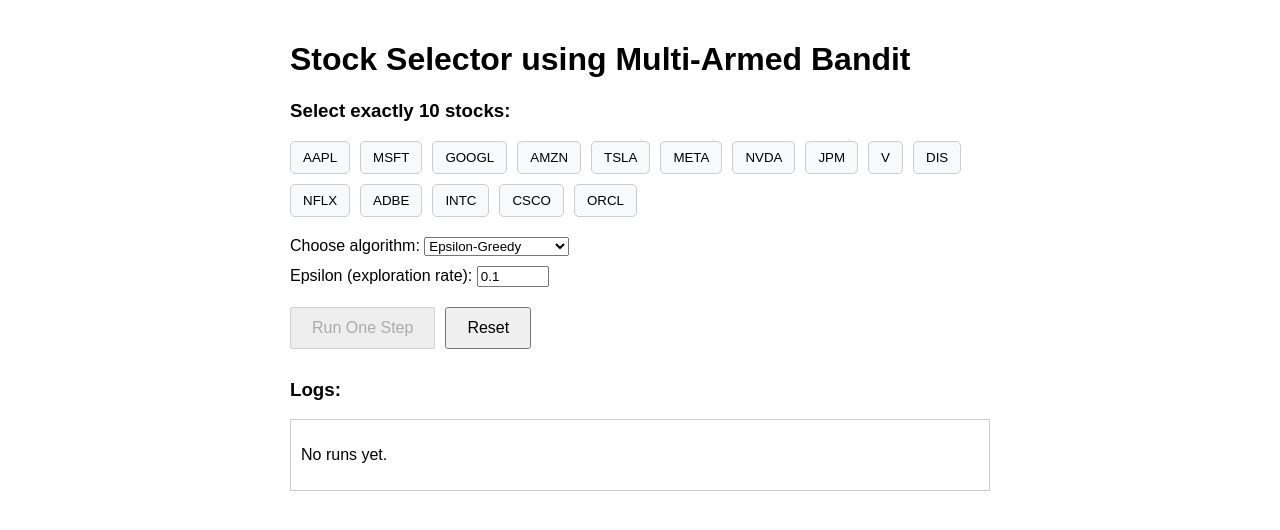
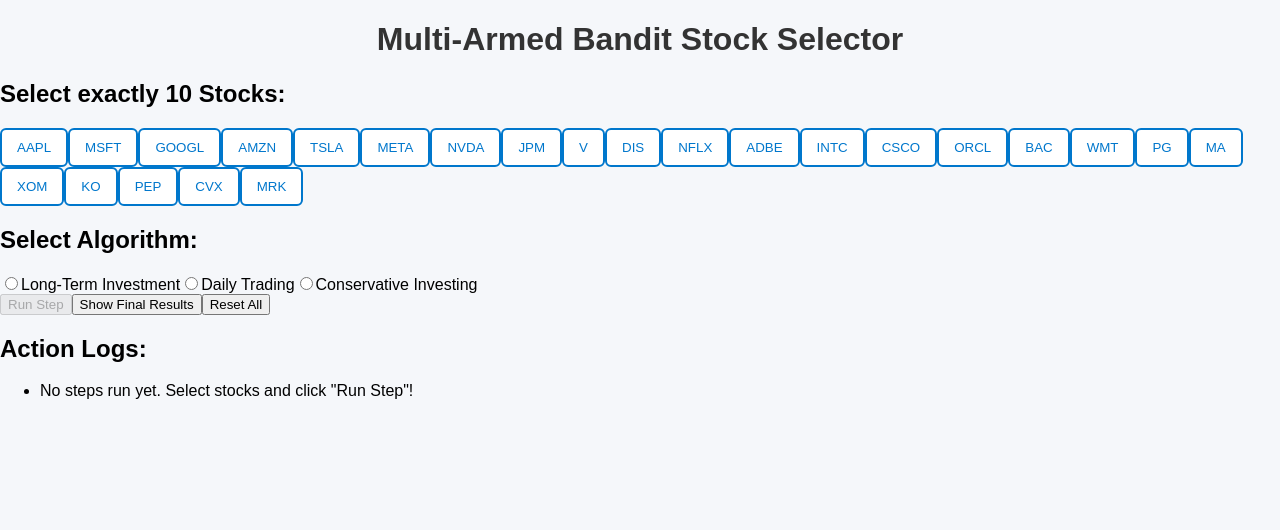
Before and after one commit to Saathwika2005/mabstocks, a React (Create React App) app: page / in a window 1280 px wide. Shown: the top 530 px of the page. Built offline with nearby package versions, Linux system fonts and the light colour scheme.

Commit message:
Updated App.js

```diff
--- a/src/App.js
+++ b/src/App.js
@@ -1,24 +1,23 @@
 import React, { useState, useEffect } from "react";
+import { LineChart, Line, XAxis, YAxis, CartesianGrid, Tooltip, Legend, ResponsiveContainer } from "recharts";
+import './App.css'; // We'll update this CSS file
 
-const API_KEY = "YARZ8O61773NYOYIS"; // Replace with your API key
+const API_KEY = "WUMOY4I2MWJSGM68"; // Replace with your Alpha Vantage API key
 
 const STOCKS_LIST = [
-  "AAPL",
-  "MSFT",
-  "GOOGL",
-  "AMZN",
-  "TSLA",
-  "META",
-  "NVDA",
-  "JPM",
-  "V",
-  "DIS",
-  "NFLX",
-  "ADBE",
-  "INTC",
-  "CSCO",
-  "ORCL",
+  "AAPL", "MSFT", "GOOGL", "AMZN", "TSLA", "META", "NVDA", "JPM",
+  "V", "DIS", "NFLX", "ADBE", "INTC", "CSCO", "ORCL", "BAC", "WMT",
+  "PG", "MA", "XOM", "KO", "PEP", "CVX", "MRK",
 ];
+
+const ALGORITHM_OPTIONS = [
+  { value: "ucb", label: "Long-Term Investment" },
+  { value: "thompson", label: "Daily Trading" },
+  { value: "epsilon", label: "Conservative Investing " },
+];
+
+// Helper to add a delay to avoid hitting API rate limits too quickly
+const delay = (ms) => new Promise(res => setTimeout(res, ms));
 
 function fetchIntradayReturn(symbol) {
   return fetch(
@@ -26,135 +25,170 @@ function fetchIntradayReturn(symbol) {
   )
     .then((res) => res.json())
     .then((data) => {
+      console.log(`Intraday data for ${symbol}:`, data);
       const ts = data["Time Series (5min)"];
-      if (!ts) return 0;
+      if (!ts) {
+        console.warn(`No intraday time series for ${symbol}.`);
+        return 0;
+      }
       const sortedTimes = Object.keys(ts).sort((a, b) => new Date(b) - new Date(a));
       const latest = ts[sortedTimes[0]];
       const earliest = ts[sortedTimes[sortedTimes.length - 1]];
-
       const latestPrice = parseFloat(latest["4. close"]);
       const openPrice = parseFloat(earliest["1. open"]);
-
-      if (!openPrice || !latestPrice) return 0;
-
       return ((latestPrice - openPrice) / openPrice) * 100;
     })
-    .catch(() => 0);
+    .catch((error) => {
+      console.error(`Error fetching intraday data for ${symbol}:`, error);
+      return 0;
+    });
 }
 
-// Epsilon-Greedy Algorithm
-function epsilonGreedy(arms, epsilon, plays, rewards) {
-  if (Math.random() < epsilon) {
-    // Explore: choose random arm
-    return Math.floor(Math.random() * arms);
+async function fetchHistoricalData(symbol, algorithm) {
+  let url;
+  let dataKey;
+
+  if (algorithm === 'ucb') {
+    url = `https://www.alphavantage.co/query?function=TIME_SERIES_MONTHLY&symbol=${symbol}&apikey=${API_KEY}`;
+    dataKey = 'Monthly Time Series';
+  } else if (algorithm === 'thompson') {
+    url = `https://www.alphavantage.co/query?function=TIME_SERIES_INTRADAY&symbol=${symbol}&interval=60min&apikey=${API_KEY}`;
+    dataKey = 'Time Series (60min)';
   } else {
-    // Exploit: choose best arm
-    let bestValue = -Infinity;
-    let bestIndex = 0;
-    for (let i = 0; i < arms; i++) {
-      const avgReward = plays[i] ? rewards[i] / plays[i] : 0;
-      if (avgReward > bestValue) {
-        bestValue = avgReward;
-        bestIndex = i;
+    url = `https://www.alphavantage.co/query?function=TIME_SERIES_DAILY&symbol=${symbol}&apikey=${API_KEY}`;
+    dataKey = 'Time Series (Daily)';
   }
+
+  try {
+    const response = await fetch(url);
+    const data = await response.json();
+    console.log(`Historical data for ${symbol} (${algorithm}):`, data);
+
+    if (data["Error Message"] || data["Note"]) {
+        console.error("Alpha Vantage API Error:", data["Error Message"] || data["Note"]);
+        return [];
     }
-    return bestIndex;
+
+    const timeSeries = data[dataKey];
+
+    if (!timeSeries) {
+        console.warn(`No time series found for ${symbol} with key "${dataKey}". Raw data:`, data);
+        return [];
+    }
+
+    const entries = Object.entries(timeSeries);
+    let filteredEntries;
+
+    if (algorithm === 'ucb') {
+      filteredEntries = entries.slice(0, 12); // Last 12 months
+    } else if (algorithm === 'thompson') {
+      filteredEntries = entries.slice(0, 24); // Last 24 hours (assuming 24 data points for 60min interval)
+    } else {
+      filteredEntries = entries.slice(0, 7); // Last 7 days
+    }
+
+    return filteredEntries
+      .map(([date, values]) => ({
+        date: algorithm === 'thompson' ? new Date(date).toLocaleTimeString([], { hour: '2-digit', minute: '2-digit' }) : new Date(date).toLocaleDateString(),
+        price: parseFloat(values['4. close']),
+        fullDate: date
+      }))
+      .reverse();
+  } catch (error) {
+    console.error('Error fetching historical data:', error);
+    return [];
   }
 }
 
-// Thompson Sampling for Gaussian rewards (approx)
+function epsilonGreedy(arms, epsilon, plays, rewards) {
+  if (Math.random() < epsilon) {
+    return Math.floor(Math.random() * arms);
+  } else {
+    let best = 0;
+    let bestValue = -Infinity;
+    for (let i = 0; i < arms; i++) {
+      const avg = plays[i] ? rewards[i] / plays[i] : 0;
+      if (avg > bestValue) {
+        bestValue = avg;
+        best = i;
+      }
+    }
+    return best;
+  }
+}
+
 function thompsonSampling(arms, plays, rewards) {
-  // Use normal distribution with mean and variance = 1/play count
-  // For simplicity, use Beta approximation here with successes = rewards, failures = plays - rewards
+  let best = 0;
   let maxSample = -Infinity;
-  let bestArm = 0;
   for (let i = 0; i < arms; i++) {
-    const alpha = rewards[i] + 1;
-    const beta = plays[i] - rewards[i] + 1;
-    // Beta distribution sample (approximate using Math.random(), replace with better sampler if needed)
-    const sample = betaSample(alpha, beta);
+    const n = plays[i];
+    const mean = n > 0 ? rewards[i] / n : 0;
+    const std = n > 0 ? 1 / Math.sqrt(n) : 1;
+    const sample = mean + std * normalSample();
     if (sample > maxSample) {
       maxSample = sample;
-      bestArm = i;
+      best = i;
     }
   }
-  return bestArm;
+  return best;
 }
 
-// Simple Beta sampler using the algorithm by Johnk's method (for demo purposes)
-function betaSample(alpha, beta) {
-  const gammaSample = (shape) => {
-    if (shape < 1) {
-      // Use Johnk's algorithm for alpha < 1
-      let done = false;
-      let x, y;
-      while (!done) {
-        x = Math.pow(Math.random(), 1 / shape);
-        y = Math.pow(Math.random(), 1 / (1 - shape));
-        if (x + y <= 1) done = true;
+function normalSample() {
+  let u = 0, v = 0;
+  while (u === 0) u = Math.random();
+  while (v === 0) v = Math.random();
+  return Math.sqrt(-2.0 * Math.log(u)) * Math.cos(2.0 * Math.PI * v);
 }
-      return -Math.log(Math.random()) * x / (x + y);
-    } else {
-      // Use Marsaglia and Tsang's method for alpha >= 1
-      const d = shape - 1 / 3;
-      const c = 1 / Math.sqrt(9 * d);
-      while (true) {
-        let x = normalSample();
-        let v = Math.pow(1 + c * x, 3);
-        if (v > 0 && Math.log(Math.random()) < 0.5 * x * x + d - d * v + d * Math.log(v)) {
-          return d * v;
+
+function ucb1(arms, plays, rewards, totalPlays) {
+  for (let i = 0; i < arms; i++) {
+    if (plays[i] === 0) return i;
+  }
+  let best = 0;
+  let bestValue = -Infinity;
+  for (let i = 0; i < arms; i++) {
+    const avg = rewards[i] / plays[i];
+    const confidence = Math.sqrt((2 * Math.log(totalPlays)) / plays[i]);
+    const value = avg + confidence;
+    if (value > bestValue) {
+      bestValue = value;
+      best = i;
     }
   }
-    }
-  };
-
-  const normalSample = () => {
-    // Box-Muller transform
-    let u = 0, v = 0;
-    while(u === 0) u = Math.random();
-    while(v === 0) v = Math.random();
-    return Math.sqrt(-2.0 * Math.log(u)) * Math.cos(2.0 * Math.PI * v);
-  };
-
-  const x = gammaSample(alpha);
-  const y = gammaSample(beta);
-  return x / (x + y);
-}
-
-// UCB1 Algorithm
-function ucb1(arms, plays, rewards, totalPlays) {
-  for (let i = 0; i < arms; i++) {
-    if (plays[i] === 0) return i; // Play each arm once
-  }
-  let bestValue = -Infinity;
-  let bestArm = 0;
-  for (let i = 0; i < arms; i++) {
-    const avgReward = rewards[i] / plays[i];
-    const confidence = Math.sqrt((2 * Math.log(totalPlays)) / plays[i]);
-    const ucb = avgReward + confidence;
-    if (ucb > bestValue) {
-      bestValue = ucb;
-      bestArm = i;
-    }
-  }
-  return bestArm;
+  return best;
 }
 
 export default function App() {
   const [selectedStocks, setSelectedStocks] = useState([]);
+  const [selectedAlgorithm, setSelectedAlgorithm] = useState("");
+  const [algorithmLocked, setAlgorithmLocked] = useState(false);
+  const [epsilon, setEpsilon] = useState(0.1);
+  const [logs, setLogs] = useState([]);
+  const [finalResults, setFinalResults] = useState({});
   const [plays, setPlays] = useState(Array(10).fill(0));
   const [rewards, setRewards] = useState(Array(10).fill(0));
-  const [logs, setLogs] = useState([]);
-  const [algorithm, setAlgorithm] = useState("epsilon");
-  const [epsilon, setEpsilon] = useState(0.1);
-  const [isRunning, setIsRunning] = useState(false);
+  const [showHistory, setShowHistory] = useState(false);
+  const [historicalData, setHistoricalData] = useState([]);
+  const [loadingHistory, setLoadingHistory] = useState(false);
+  const [runningStep, setRunningStep] = useState(false);
+
+  useEffect(() => {
+    if (selectedStocks.length === 10) {
+      setPlays(Array(10).fill(0));
+      setRewards(Array(10).fill(0));
+      setLogs([]);
+      setFinalResults({});
+    }
+  }, [selectedStocks]);
 
   const toggleStock = (symbol) => {
-    if (selectedStocks.includes(symbol)) {
-      setSelectedStocks(selectedStocks.filter((s) => s !== symbol));
-    } else if (selectedStocks.length < 10) {
-      setSelectedStocks([...selectedStocks, symbol]);
-    }
+    setSelectedStocks((prev) =>
+      prev.includes(symbol)
+        ? prev.filter((s) => s !== symbol)
+        : prev.length < 10
+        ? [...prev, symbol]
+        : prev
+    );
   };
 
   const runStep = async () => {
@@ -163,135 +197,275 @@ export default function App() {
       return;
     }
 
-    let chosenIndex = 0;
-    const totalPlays = plays.reduce((a, b) => a + b, 0);
-
-    switch (algorithm) {
-      case "epsilon":
-        chosenIndex = epsilonGreedy(10, epsilon, plays, rewards);
-        break;
-      case "thompson":
-        chosenIndex = thompsonSampling(10, plays, rewards);
-        break;
-      case "ucb":
-        chosenIndex = ucb1(10, plays, rewards, totalPlays);
-        break;
-      default:
-        chosenIndex = 0;
+    if (!selectedAlgorithm) {
+      alert("What kind of trading are you interested in?");
+      return;
     }
 
-    const stock = selectedStocks[chosenIndex];
+    setRunningStep(true);
+    setAlgorithmLocked(true);
+
+    const totalPlays = plays.reduce((a, b) => a + b, 0);
+    let choice;
+
+    if (selectedAlgorithm === "epsilon") {
+      choice = epsilonGreedy(10, epsilon, plays, rewards);
+    } else if (selectedAlgorithm === "thompson") {
+      choice = thompsonSampling(10, plays, rewards);
+    } else if (selectedAlgorithm === "ucb") {
+      choice = ucb1(10, plays, rewards, totalPlays || 1);
+    }
+
+    const stock = selectedStocks[choice];
     const reward = await fetchIntradayReturn(stock);
+    await delay(1500); // Add a delay to respect API limits and show loading feedback
 
-
-    // Update plays and rewards
     const newPlays = [...plays];
     const newRewards = [...rewards];
-    newPlays[chosenIndex] += 1;
-    newRewards[chosenIndex] += reward;
+    newPlays[choice]++;
+    newRewards[choice] += reward;
 
     setPlays(newPlays);
     setRewards(newRewards);
 
-    setLogs([
+    const algorithmLabel = ALGORITHM_OPTIONS.find(opt => opt.value === selectedAlgorithm)?.label || selectedAlgorithm;
+
+    setLogs((prevLogs) => [
       {
         step: totalPlays + 1,
-        chosenStock: stock,
-        reward: reward.toFixed(2) + "%",
-        algorithm,
+        algorithm: selectedAlgorithm,
+        algorithmLabel,
+        stock,
+        reward,
       },
-      ...logs,
+      ...prevLogs,
     ]);
+    setRunningStep(false);
+  };
+
+  const showFinalResults = () => {
+    if (!selectedAlgorithm) {
+      alert("Please select an algorithm first.");
+      return;
+    }
+
+    let best = 0;
+    let bestAvg = -Infinity;
+    for (let i = 0; i < 10; i++) {
+      const avg = plays[i] ? rewards[i] / plays[i] : -Infinity;
+      if (avg > bestAvg) {
+        best = i;
+        bestAvg = avg;
+      }
+    }
+
+    const algorithmLabel = ALGORITHM_OPTIONS.find(opt => opt.value === selectedAlgorithm)?.label || selectedAlgorithm;
+
+    setFinalResults({
+      algorithm: algorithmLabel,
+      stock: selectedStocks[best],
+      avgReward: bestAvg.toFixed(2) + "%",
+      bestStockIndex: best,
+    });
+  };
+
+  const viewHistory = async () => {
+    if (!finalResults.stock) {
+      alert("Please show final results first to identify the best stock.");
+      return;
+    }
+
+    setLoadingHistory(true);
+    setShowHistory(true);
+
+    try {
+      const data = await fetchHistoricalData(finalResults.stock, selectedAlgorithm);
+      setHistoricalData(data);
+    } catch (error) {
+      console.error('Error loading historical data:', error);
+      alert('Error loading historical data. Please try again.');
+    } finally {
+      setLoadingHistory(false);
+    }
+  };
+
+  const getHistoryTitle = () => {
+    if (!selectedAlgorithm || !finalResults.stock) return "";
+
+    const periods = {
+      ucb: "Last 12 Months (Monthly)",
+      thompson: "Last 24 Hours (Hourly)",
+      epsilon: "Last 7 Days (Daily)"
+    };
+
+    return `${finalResults.stock} Price History - ${periods[selectedAlgorithm]}`;
   };
 
   const reset = () => {
+    setLogs([]);
+    setFinalResults({});
     setPlays(Array(10).fill(0));
     setRewards(Array(10).fill(0));
-    setLogs([]);
+    setAlgorithmLocked(false);
+    setSelectedAlgorithm("");
+    setEpsilon(0.1);
+    setShowHistory(false);
+    setHistoricalData([]);
+    setLoadingHistory(false);
+    setRunningStep(false);
   };
 
   return (
-    <div style={{ maxWidth: 700, margin: "auto", padding: 20, fontFamily: "Arial, sans-serif" }}>
-      <h1>Stock Selector using Multi-Armed Bandit</h1>
+    // The 'dark-theme' class is now always applied
+    <div className="app-container dark-theme">
+      <h1 className="app-title">Multi-Armed Bandit Stock Selector</h1>
 
-      <h3>Select exactly 10 stocks:</h3>
-      <div style={{ display: "flex", flexWrap: "wrap", gap: 10 }}>
+      <div className="section-card">
+        <h2>Select exactly 10 Stocks:</h2>
+        <div className="stocks-grid">
           {STOCKS_LIST.map((stock) => (
             <button
               key={stock}
               onClick={() => toggleStock(stock)}
-            style={{
-              padding: "8px 12px",
-              borderRadius: 5,
-              border: selectedStocks.includes(stock) ? "2px solid #4caf50" : "1px solid #ccc",
-              backgroundColor: selectedStocks.includes(stock) ? "#d4edda" : "#f8f9fa",
-              cursor: "pointer",
-            }}
-            disabled={!selectedStocks.includes(stock) && selectedStocks.length >= 10}
+              className={`stock-button ${selectedStocks.includes(stock) ? "selected" : ""}`}
+              disabled={selectedStocks.length >= 10 && !selectedStocks.includes(stock)}
             >
               {stock}
             </button>
           ))}
         </div>
-
-      <div style={{ marginTop: 20 }}>
-        <label>
-          Choose algorithm:{" "}
-          <select value={algorithm} onChange={(e) => setAlgorithm(e.target.value)}>
-            <option value="epsilon">Epsilon-Greedy</option>
-            <option value="thompson">Thompson Sampling</option>
-            <option value="ucb">UCB1</option>
-          </select>
-        </label>
       </div>
 
-      {algorithm === "epsilon" && (
-        <div style={{ marginTop: 10 }}>
+      <div className="section-card">
+        <h2>Select Algorithm:</h2>
+        <div className="algorithm-options">
+          {ALGORITHM_OPTIONS.map((option) => (
+            <label key={option.value} className="radio-label">
+              <input
+                type="radio"
+                name="algorithm"
+                value={option.value}
+                checked={selectedAlgorithm === option.value}
+                onChange={(e) => setSelectedAlgorithm(e.target.value)}
+                disabled={algorithmLocked}
+              />
+              {option.label}
+            </label>
+          ))}
+        </div>
+
+        {selectedAlgorithm === "epsilon" && (
+          <div className="epsilon-slider">
             <label>
-            Epsilon (exploration rate):{" "}
+              How much would you prefer to explore (0-1):
               <input
-              type="number"
+                type="range"
                 min="0"
                 max="1"
                 step="0.01"
                 value={epsilon}
                 onChange={(e) => setEpsilon(parseFloat(e.target.value))}
+                disabled={algorithmLocked}
               />
+              <span>{epsilon.toFixed(2)}</span>
             </label>
           </div>
         )}
+      </div>
 
-      <div style={{ marginTop: 20 }}>
+      <div className="action-buttons">
         <button
           onClick={runStep}
-          disabled={selectedStocks.length !== 10 || isRunning}
-          style={{ padding: "10px 20px", fontSize: 16, cursor: "pointer" }}
+          disabled={selectedStocks.length !== 10 || !selectedAlgorithm || runningStep}
+          className="btn primary"
         >
-          Run One Step
+          {runningStep ? "Running..." : "Run Step"}
         </button>
-
-        <button
-          onClick={reset}
-          style={{ padding: "10px 20px", fontSize: 16, marginLeft: 10, cursor: "pointer" }}
-        >
-          Reset
+        <button onClick={showFinalResults} className="btn secondary">
+          Show Final Results
+        </button>
+        {finalResults.stock && (
+          <button onClick={viewHistory} disabled={loadingHistory} className="btn tertiary">
+            {loadingHistory ? "Loading History..." : "View History"}
+          </button>
+        )}
+        <button onClick={reset} className="btn reset">
+          Reset All
         </button>
       </div>
 
-      <h3 style={{ marginTop: 30 }}>Logs:</h3>
-      <div style={{ maxHeight: 300, overflowY: "auto", border: "1px solid #ccc", padding: 10 }}>
-        {logs.length === 0 && <p>No runs yet.</p>}
-        {logs.map(({ step, chosenStock, reward, algorithm }, i) => (
-          <div
-            key={i}
-            style={{
-              borderBottom: "1px solid #eee",
-              padding: "8px 0",
+      {Object.keys(finalResults).length > 0 && (
+        <div className="section-card final-results-card">
+          <h2>Final Best Stock:</h2>
+          <p>
+            For {finalResults.algorithm}, the recommended stock is {finalResults.stock}, with an average return of {finalResults.avgReward}.
+          </p>
+        </div>
+      )}
+
+      {showHistory && (
+        <div className="section-card history-chart-card">
+          <h2>{getHistoryTitle()}</h2>
+          {loadingHistory ? (
+            <p className="loading-message">Fetching historical data for {finalResults.stock}...</p>
+          ) : historicalData.length > 0 ? (
+            <ResponsiveContainer width="100%" height={400}>
+              <LineChart data={historicalData} margin={{ top: 10, right: 30, left: 20, bottom: 80 }}>
+                <CartesianGrid strokeDasharray="3 3" stroke="#555" /> {/* Darker grid lines for dark theme */}
+                <XAxis
+                  dataKey="date"
+                  tick={{ fill: '#bbb', fontSize: 12 }} // Lighter tick labels
+                  angle={-45}
+                  textAnchor="end"
+                  height={80}
+                  interval="preserveStartEnd"
+                />
+                <YAxis
+                  tick={{ fill: '#bbb', fontSize: 12 }} // Lighter tick labels
+                  label={{ value: 'Price ($)', angle: -90, position: 'insideLeft', fill: '#bbb' }} // Lighter label
+                />
+                <Tooltip
+                  formatter={(value) => [`$${value.toFixed(2)}`, 'Price']}
+                  labelFormatter={(label) => `Date: ${label}`}
+                  contentStyle={{
+                    backgroundColor: 'rgba(40,40,40,0.9)', // Darker tooltip background
+                    border: '1px solid #666', // Lighter tooltip border
+                    borderRadius: '5px'
                   }}
-          >
-            <strong>Step {step}:</strong> Chose <strong>{chosenStock}</strong> with reward <strong>{reward}</strong> using <em>{algorithm}</em>.
+                  labelStyle={{ color: '#eee' }} // Lighter tooltip label
+                />
+                <Legend wrapperStyle={{ paddingTop: '20px' }} />
+                <Line
+                  type="monotone"
+                  dataKey="price"
+                  stroke="#4CAF50"
+                  strokeWidth={2}
+                  dot={{ fill: '#4CAF50', strokeWidth: 2, r: 3 }}
+                  activeDot={{ r: 6, strokeWidth: 2, fill: '#FFC107' }}
+                  name="Stock Price"
+                />
+              </LineChart>
+            </ResponsiveContainer>
+          ) : (
+            <p className="no-data-message">No historical data available or an error occurred while loading. Please check the console for details or try again later.</p>
+          )}
         </div>
-        ))}
+      )}
+
+      <div className="section-card logs-card">
+        <h2>Action Logs:</h2>
+        <ul className="logs-list">
+          {logs.length > 0 ? (
+            logs.map((log, idx) => (
+              <li key={idx} className="log-item">
+                <span className="log-step">Step {log.step}</span> ({log.algorithmLabel}):{" "}
+                Selected {log.stock} → {log.reward.toFixed(2)}% return.
+              </li>
+            ))
+          ) : (
+            <li className="no-data-message">No steps run yet. Select stocks and click "Run Step"!</li>
+          )}
+        </ul>
       </div>
     </div>
   );
```
Lines whose indentation alone changed are shown as unchanged.
